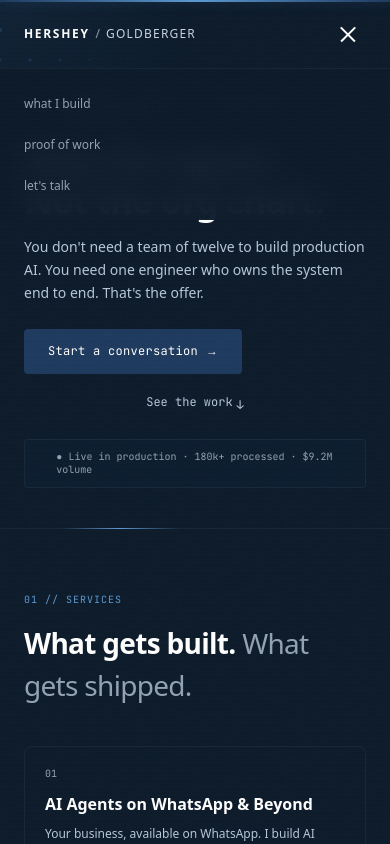
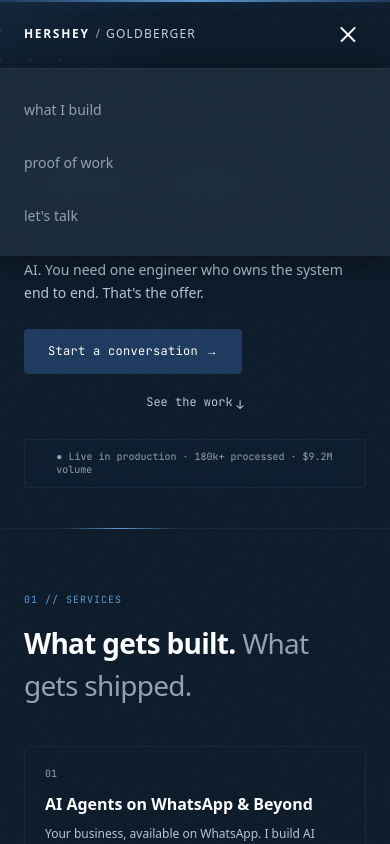
Before and after one commit to hershey-g/hersheyg.com, a Next.js app: page / in a window 390 px wide. Both pictures are taken after a click on the button 348 px from the left and 34 px from the top of the page. Shown: the top 844 px of the page. Built offline with nearby package versions, Linux system fonts and the light colour scheme.

Commit message:
fix: improve mobile menu contrast, intake close button, and floating CTA overlap

```diff
--- a/src/app/page.tsx
+++ b/src/app/page.tsx
@@ -18,7 +18,7 @@ export default function Home() {
       <ScrollProgress />
       <Nav />
 
-      <main className="relative z-10">
+      <main className="relative z-10 pb-20 md:pb-0">
         <Hero />
         <AnimatedHR />
         <Services />
--- a/src/components/IntakeAgent.tsx
+++ b/src/components/IntakeAgent.tsx
@@ -271,10 +271,10 @@ function IntakeChatContent({
         {isModal && onClose && (
           <button
             onClick={onClose}
-            className="ml-2 w-8 h-8 flex items-center justify-center rounded-lg text-slate-400 hover:text-white hover:bg-white/10 transition-colors"
+            className="ml-2 w-10 h-10 flex items-center justify-center rounded-lg text-slate-300 hover:text-white hover:bg-white/10 transition-colors"
             aria-label="Close intake form"
           >
-            <svg width="16" height="16" viewBox="0 0 24 24" fill="none" stroke="currentColor" strokeWidth="2" strokeLinecap="round">
+            <svg width="20" height="20" viewBox="0 0 24 24" fill="none" stroke="currentColor" strokeWidth="2" strokeLinecap="round">
               <line x1="18" y1="6" x2="6" y2="18" />
               <line x1="6" y1="6" x2="18" y2="18" />
             </svg>
@@ -566,7 +566,7 @@ export default function IntakeAgent() {
   return (
     <>
       {/* Embedded section */}
-      <section className="py-16 sm:py-32 sm:pb-16" ref={sectionRef}>
+      <section className="relative z-0 py-16 sm:py-32 sm:pb-16" ref={sectionRef}>
         <div className="max-w-6xl mx-auto px-6">
           <div className="w-full max-w-[900px] mx-auto">
             <p className="font-mono text-[13px] font-medium tracking-widest uppercase text-sky-400 mb-5 sm:mb-6">
--- a/src/components/Nav.tsx
+++ b/src/components/Nav.tsx
@@ -105,18 +105,24 @@ export default function Nav() {
             animate={{ height: "auto", opacity: 1 }}
             exit={{ height: 0, opacity: 0 }}
             transition={{ duration: 0.2, ease: "easeInOut" }}
-            className="md:hidden overflow-hidden border-t border-line bg-bg/95 backdrop-blur-md"
+            className="md:hidden overflow-hidden border-t border-line bg-[#1B2B3A]/98 backdrop-blur-xl shadow-[0_4px_30px_rgba(0,0,0,0.5)]"
           >
             <ul className="flex flex-col gap-1 px-6 py-4">
-              {NAV_LINKS.map((link) => (
-                <li key={link.href}>
+              {NAV_LINKS.map((link, index) => (
+                <motion.li
+                  key={link.href}
+                  initial={{ opacity: 0, y: 6 }}
+                  animate={{ opacity: 1, y: 0 }}
+                  exit={{ opacity: 0, y: 6 }}
+                  transition={{ duration: 0.2, ease: "easeOut", delay: index * 0.05 }}
+                >
                   <button
                     onClick={() => handleMobileLink(link.href)}
-                    className="w-full text-left py-2.5 text-sm text-dim hover:text-white transition-colors"
+                    className="w-full text-left py-3.5 text-base text-dim hover:text-white transition-colors"
                   >
                     {link.label}
                   </button>
-                </li>
+                </motion.li>
               ))}
             </ul>
           </motion.div>
```
